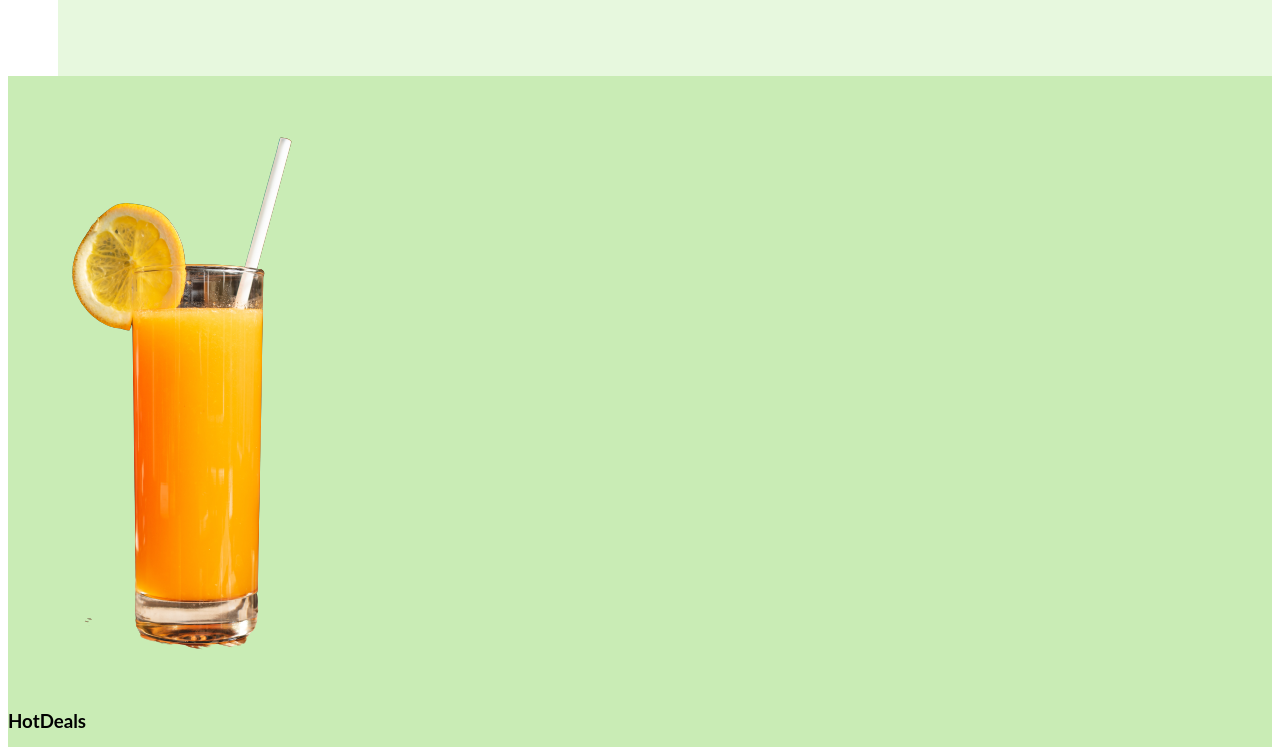
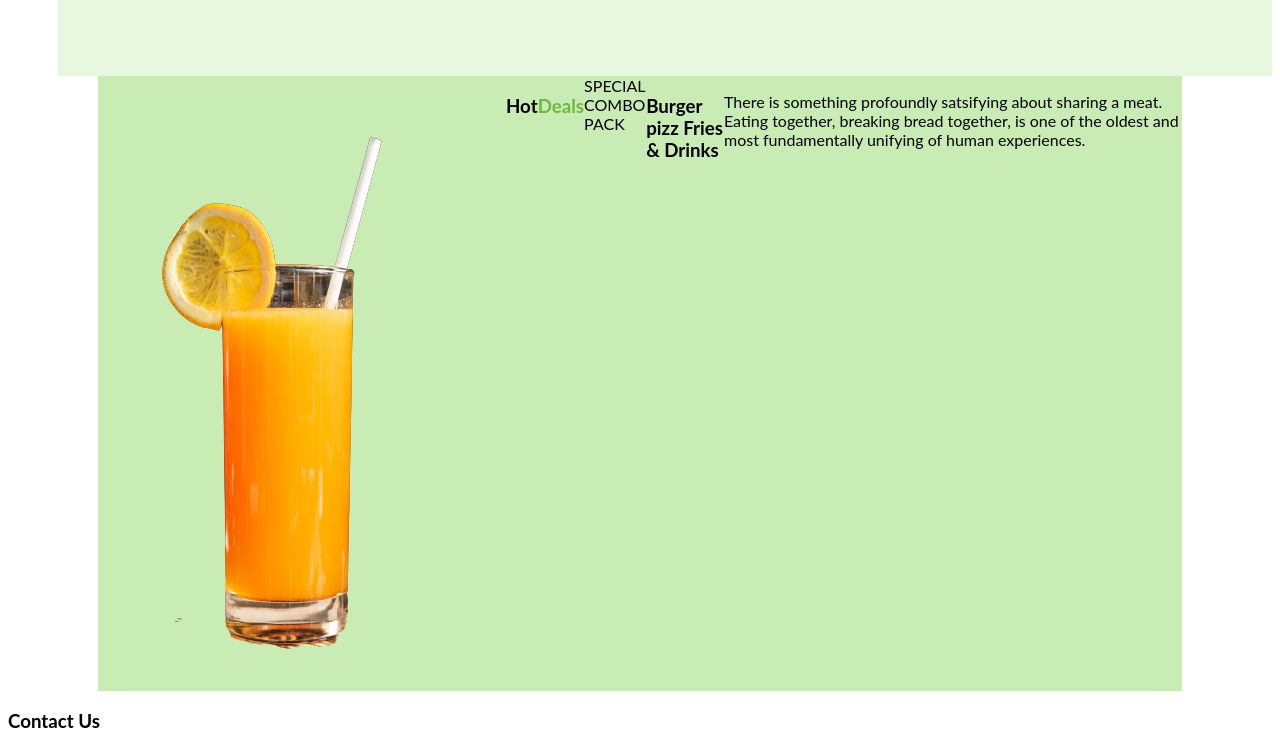
Before and after one commit to barbaramootian/Street-food, a plain HTML site: page index.html in a window 1280 px wide. Shown: the part 2407-3154 px from the top of the page. Drawn offline with Linux system fonts and the light colour scheme.

Commit message:
hot deals styling

```diff
--- a/index.html
+++ b/index.html
@@ -81,7 +81,7 @@
 
 <div class="deals">
    <div class="Hot"><img src="images/Assets/abhishek-hajare-kkrXVKK-jhg-unsplash-removebg-preview.png"></div>
-<h3><span id="hot">Hot</span><span id="deals">Deals</span></h3>
+<h3><span id="hot">Hot</span><span id="deal">Deals</span></h3>
 <span>SPECIAL COMBO PACK</span>
 <h3>Burger pizz Fries & Drinks</h3>
 <p>There is something profoundly satsifying about sharing a meat.
--- a/style.css
+++ b/style.css
@@ -125,4 +125,15 @@
 }
 .deals{
     background-color: #C9ECB5;
+    display: flex;
+    justify-content: space-between;
+    margin-left: 90px;
+    margin-right: 90px;
 }
+#hot{
+    color: black;
+}
+#deal{
+    color: #6cb840;
+
+}
```
